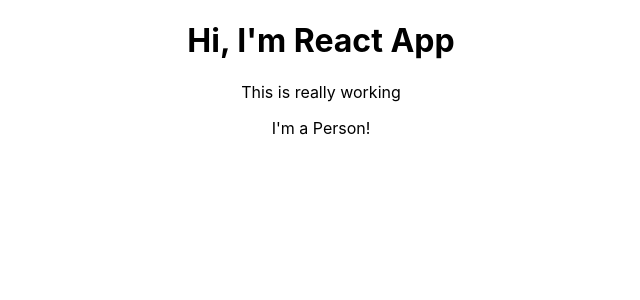
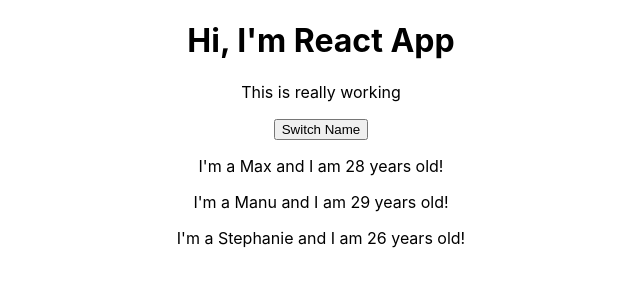
Before and after one commit to hanship0530/learning_reactjs, a React (Create React App) app in the folder react-complete-guide/: page / in a window 1280 px wide. Shown: the top 300 px of the page, without its empty margins (319-959 px from the left). Built offline with nearby package versions, Linux system fonts and the light colour scheme.

Commit message:
Section3: 43 Functions Components Naming

```diff
--- a/react-complete-guide/src/App.js
+++ b/react-complete-guide/src/App.js
@@ -25,12 +25,33 @@
 // }
 
 class App extends Component {
+  state = {
+    persons: [
+      { name: 'Max', age: 28},
+      { name: 'Manu', age: 29},
+      { name: 'Stephanie', age: 26}
+    ],
+    otherState: 'some other value'
+  }
+
+  switchNameHandler = () => {
+    // DON'T DO THIS: this.state.persons[0].name = 'Maximilian';
+    this.setState({persons: [
+      { name: 'Maximilian', age: 27},
+      { name: 'Manu', age: 29},
+      { name: 'Stephanie', age: 26}
+    ]})
+  }
+
   render() {
     return (
       <div className="App">
         <h1>Hi, I'm React App</h1>
         <p>This is really working</p>
-        <Person/>
+        <button onClick={this.switchNameHandler}>Switch Name</button>
+        <Person name={this.state.persons[0].name} age={this.state.persons[0].age}/>
+        <Person name={this.state.persons[1].name} age={this.state.persons[1].age}/>
+        <Person name={this.state.persons[2].name} age={this.state.persons[2].age}/>
       </div>
     )
     // return React.createElement('div', {className: 'App'}, React.createElement('h1',null,'Does this work now?'));
--- a/react-complete-guide/src/Person/Person.js
+++ b/react-complete-guide/src/Person/Person.js
@@ -1,7 +1,12 @@
 import React from 'react'
 
-const person = () => {
-    return <p>I'm a Person!</p>
+const person = (props) => {
+    return (
+        <div>
+            <p>I'm a {props.name} and I am {props.age}  years old!</p>
+            <p>{props.children}</p>
+        </div>
+    )
 }
 
 export default person;
```
